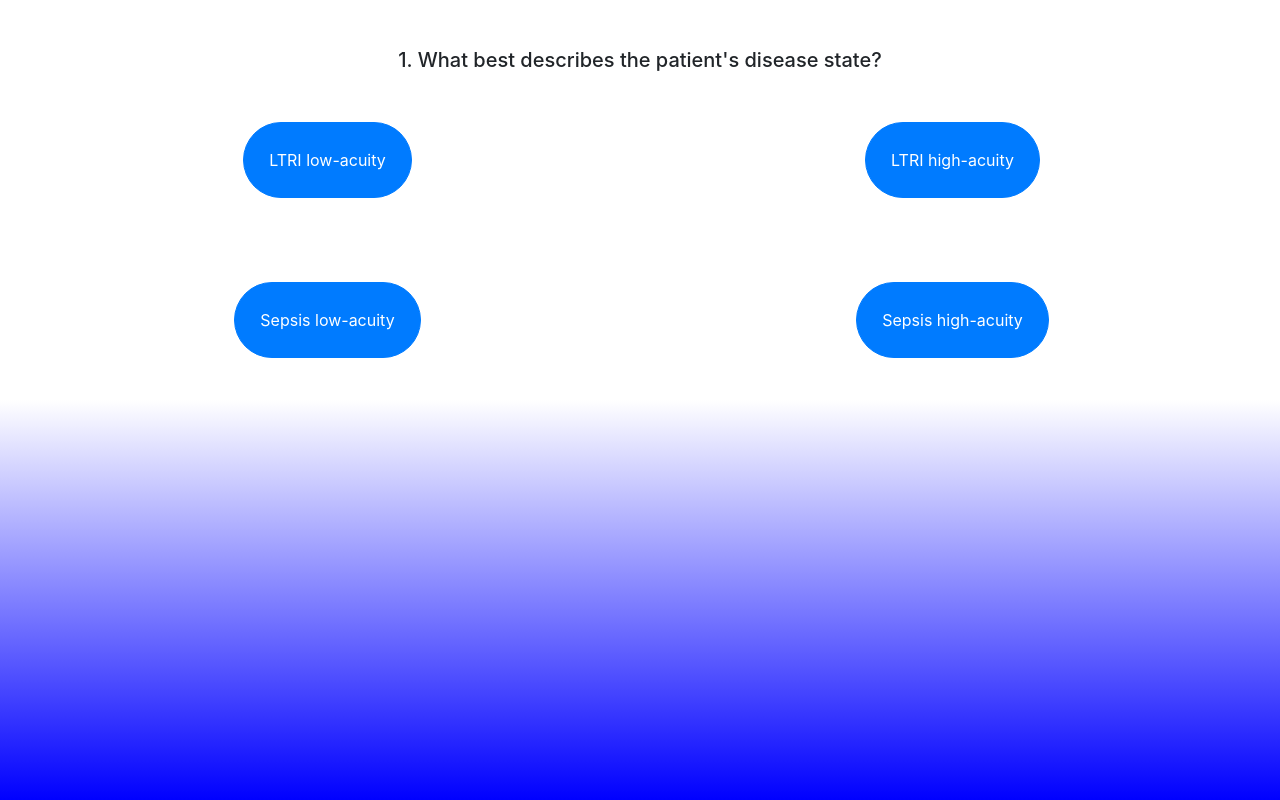
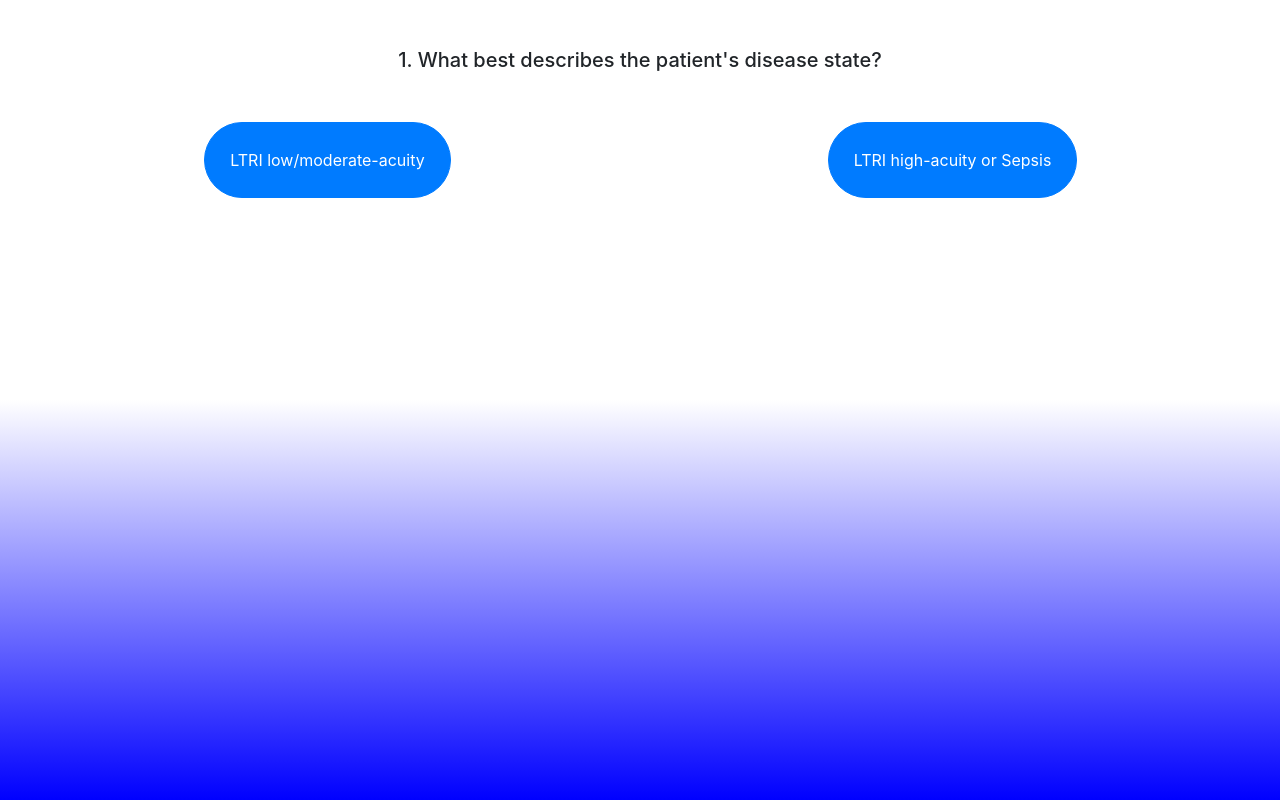
Before and after one commit to nanthony007/pct-decision-tool, a Vue app: page / in a window 1280 px wide. Built offline with nearby package versions, Linux system fonts and the light colour scheme.

Commit message:
Adjust algorithm prompts.

```diff
--- a/src/components/DecisionTool.vue
+++ b/src/components/DecisionTool.vue
@@ -1,11 +1,17 @@
 <template>
   <b-container fluid id="tool" class="pt-5">
     <!-- if questions remain, ask them -->
-    <div v-if="current_question < question_list.length">
+    <div v-if="current_question">
+      <p
+        v-if="this.questions[this.current_question].warning"
+        class="text-center text-warning"
+      >
+        {{ this.questions[this.current_question].warning }}
+      </p>
       <!-- Question component -->
       <question v-bind="selectedQuestion" v-on:increase="handleAnswer" />
 
-      <div v-if="current_question != 0">
+      <div v-if="current_question != 'track'">
         <!-- Back Button -->
         <b-row class="quarter d-flex justify-content-center">
           <b-col
@@ -16,7 +22,7 @@
               pill
               block
               variant="primary"
-              @click="current_question -= 1"
+              @click="current_question = 'track'"
             >
               <b-icon icon="skip-backward-fill"></b-icon>
             </b-button>
@@ -38,49 +44,57 @@ export default {
   name: "DecisionTool",
   data() {
     return {
-      current_question: 0,
-      chosen_answers: [],
-      question_list: [
-        {
+      current_question: "track",
+      chosen_answers: {},
+      questions: {
+        track: {
           number: 1,
           text: "What best describes the patient's disease state?",
+          options: ["LTRI low/moderate-acuity", "LTRI high-acuity or Sepsis"],
+        },
+        low_acuity: {
+          number: 2, // low-moderate acuity
+          text:
+            "What range does the current procalictonin level fall in? (ng/ml)",
           options: [
-            "LTRI low-acuity",
-            "LTRI high-acuity",
-            "Sepsis low-acuity",
-            "Sepsis high-acuity",
+            "<0.10 or drop by >90%",
+            "0.10 - 0.24 or drop by >80%",
+            "0.25 - 0.50",
+            ">0.50",
           ],
         },
-        {
-          number: 2,
-          text: "Is this the first procalcitonin order for this patient?",
-          options: ["Yes", "No"],
-        },
-        {
-          number: 3,
+        high_acuity: {
+          number: 2, // high acuity
           text:
             "What range does the current procalictonin level fall in? (ng/ml)",
-          options: ["< 0.10", "0.10 - 0.24", "0.25 - 0.50", "> 0.50"],
+          options: [
+            "<0.25 or drop by >90%",
+            "0.25 - 0.49 or drop by >80%",
+            "0.50 - 0.99",
+            ">1.00",
+          ],
+          warning:
+            "**Algorithm only recommended on Day 2+ for Sepsis patients.***",
         },
-        {
-          number: 4,
-          text:
-            "If not the first test, what range did the most recent previous procalcitonin level fall in? (ng/ml)",
-          options: ["< 0.10", "0.10 - 0.24", "0.25 - 0.50", "> 0.50"],
-        },
-      ],
+      },
     };
   },
   methods: {
     handleAnswer: function (answer) {
       this.chosen_answers[this.current_question] = answer;
-      this.current_question += 1;
+
+      if (answer === "LTRI high-acuity or Sepsis") {
+        this.current_question = "high_acuity";
+      } else if (answer === "LTRI low/moderate-acuity") {
+        this.current_question = "low_acuity";
+      } else {
+        this.current_question = null;
+      }
     },
   },
   computed: {
     selectedQuestion: function () {
-      // will need to add -1 here eventually when add landing/start page
-      return this.question_list[this.current_question];
+      return this.questions[this.current_question];
     },
   },
 };
```
